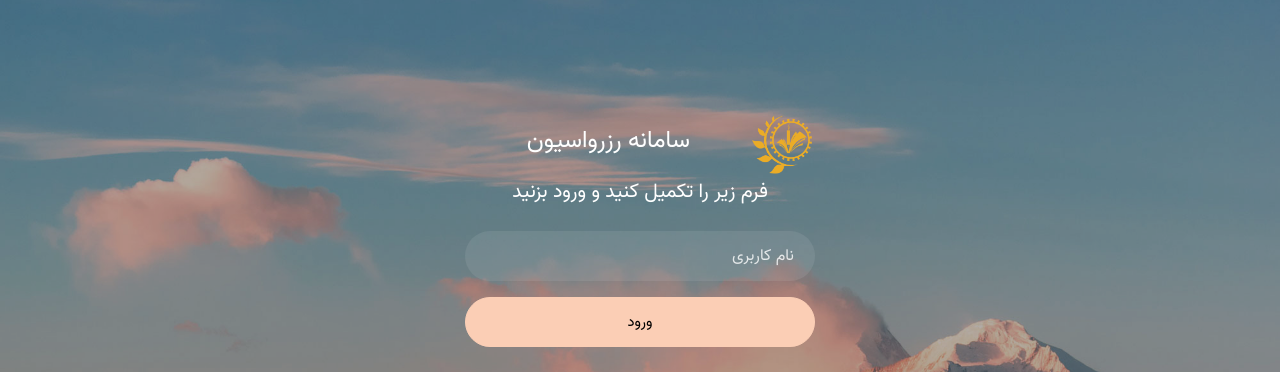
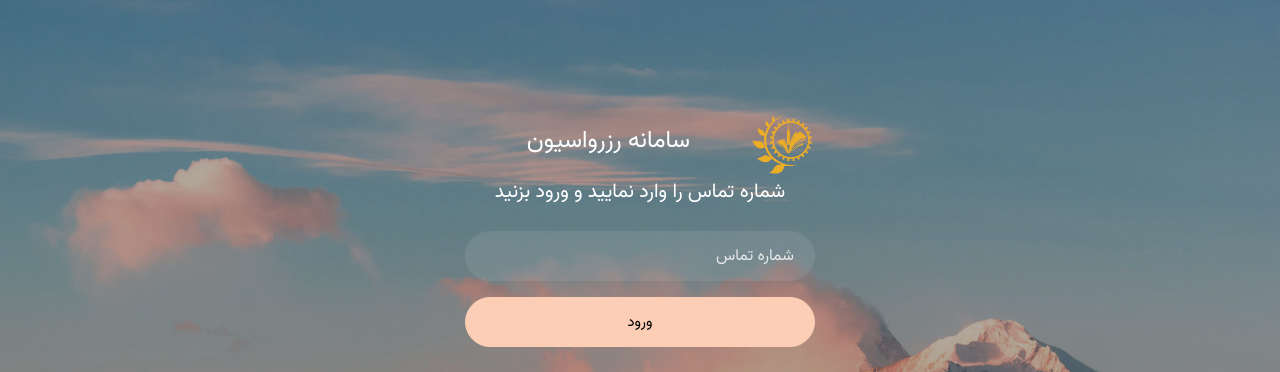
Before and after one commit to shagho/reservation_system, a Django app: page /login/ in a window 1280 px wide. Shown: the top 372 px of the page. Run offline with Django 5.2, Linux system fonts and the light colour scheme; parts of the project's set-up code (start-up, migrations or seed data) failed here and were passed over; some libraries are stand-ins or nearby versions.

Commit message:
change login page placeholder

```diff
--- a/accounts/templates/accounts/login.html
+++ b/accounts/templates/accounts/login.html
@@ -29,10 +29,10 @@
                                   <h1 class="heading-section" style="font-size:1.5em">سامانه رزرواسیون</h1>
                                 </div>
                             </div>
-	    	      	        <h2 class="heading-section mb-4 text-center" style="font-size:1.25em">فرم زیر را تکمیل کنید و ورود بزنید</h2>
+	    	      	        <h2 class="heading-section mb-4 text-center" style="font-size:1.25em">شماره تماس را وارد نمایید و ورود بزنید</h2>
 	    	      	        <form action="." method="post" class="signin-form">
 	    	      	        	<div class="form-group">
-	    	      	        		<input type="text" class="form-control" name="username" placeholder="نام کاربری" required>
+	    	      	        		<input type="text" class="form-control" name="username" placeholder="شماره تماس" required>
 	    	      	        	</div>
 	                            <div class="form-group">
 	                            	<button type="submit" class="form-control btn btn-primary submit px-3">ورود</button>
```
